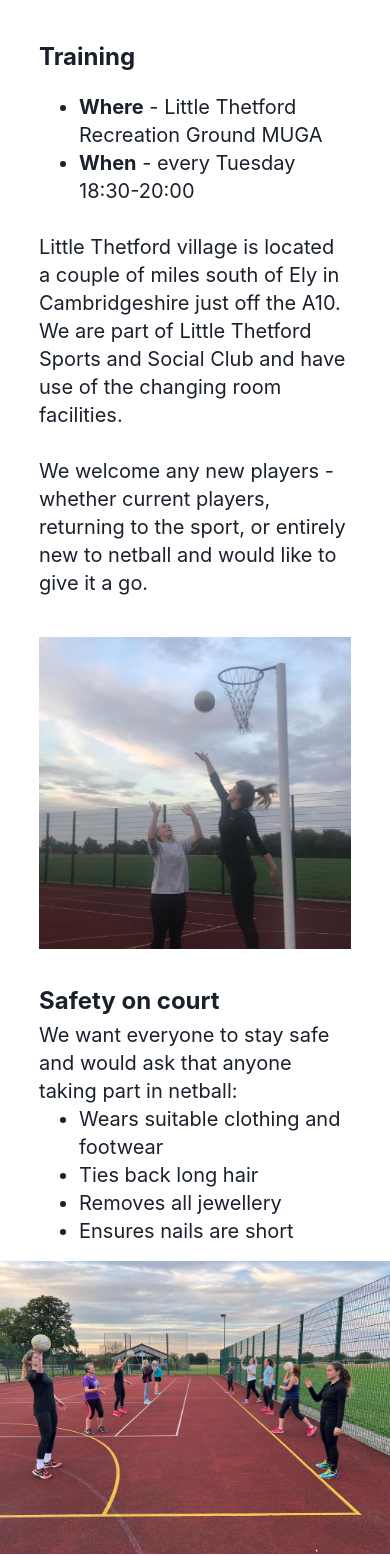
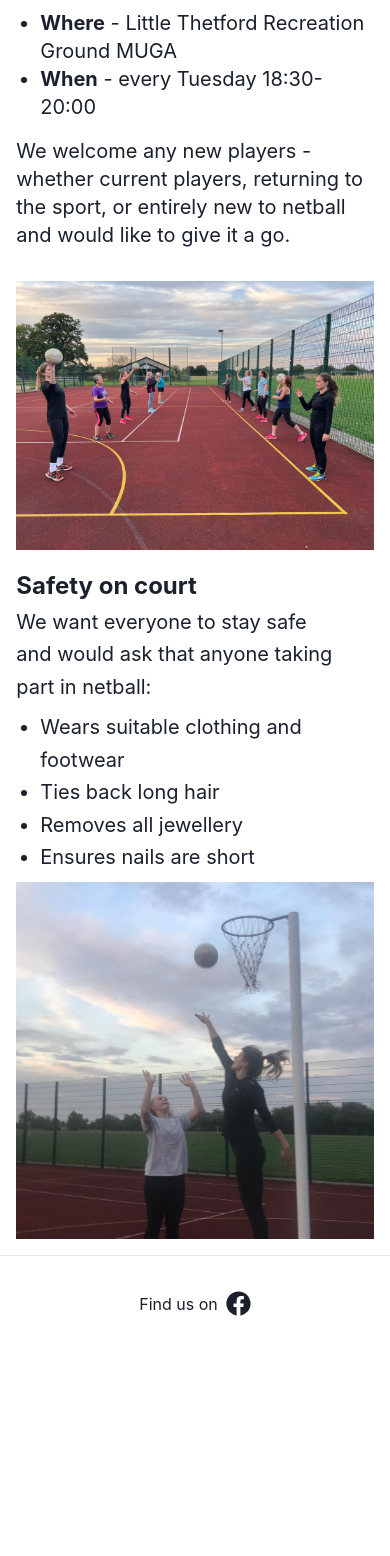
Before and after one commit to JamesArmer/little-thetford-netball-club, a Next.js app: page / in a window 390 px wide. Shown: the part 1073-2629 px from the top of the page. After the commit the page ends 2424 px from the top, so only its background shows below. Built offline with nearby package versions, Linux system fonts and the light colour scheme.

Commit message:
Mobile width expansion to 90%

```diff
--- a/pages/contact.tsx
+++ b/pages/contact.tsx
@@ -24,7 +24,7 @@ const Contact: NextPage = () => {
         <h1 className="text-4xl text-center font-bold text-blue-500 py-8">
           Contact Us
         </h1>
-        <div className="w-4/5 sm:w-3/5 py-2">
+        <div className="w-11/12 sm:w-3/5 py-2">
           <h2 className="text-2xl font-bold leading-10">Get in touch!</h2>
           <form className="py-2" onSubmit={formik.handleSubmit}>
             <label htmlFor="name">Name</label>
--- a/pages/fixtures.tsx
+++ b/pages/fixtures.tsx
@@ -14,7 +14,7 @@ const Fixtures: NextPage = () => {
         <h1 className="text-4xl text-center font-bold text-blue-500 py-8">
           Fixtures
         </h1>
-        <div className="w-4/5 sm:w-3/5 py-2">
+        <div className="w-11/12 sm:w-3/5 py-2">
           <h2 className="text-2xl font-bold leading-10">Winter League</h2>
           <p className="text-xl">
             Winter league matches are played at a central venue (currently
@@ -39,7 +39,7 @@ const Fixtures: NextPage = () => {
             </a>
           </p>
         </div>
-        <div className="flex w-4/5 sm:w-3/5 py-4">
+        <div className="flex w-11/12 sm:w-3/5 py-4">
           <div className="flex-auto pr-2">
             <Image
               src={cdnlPic}
@@ -51,7 +51,7 @@ const Fixtures: NextPage = () => {
             />
           </div>
         </div>
-        <div className="w-4/5 sm:w-3/5 py-2">
+        <div className="w-11/12 sm:w-3/5 py-2">
           <h2 className="text-2xl font-bold leading-10">Summer League</h2>
           <p className="text-xl">
             Summer league matches are played at a central venue (currently
@@ -77,7 +77,7 @@ const Fixtures: NextPage = () => {
             </a>
           </p>
         </div>
-        <div className="flex w-5/5 sm:w-3/5 py-2 sm:py-4">
+        <div className="flex w-11/12 sm:w-3/5 py-2 sm:py-4">
           <div className="flex-auto pr-2">
             <Image
               src={trainingPortrait2Pic}
@@ -99,14 +99,14 @@ const Fixtures: NextPage = () => {
             />
           </div>
         </div>
-        <div className="w-4/5 sm:w-3/5 py-2">
+        <div className="w-11/12 sm:w-3/5 py-2">
           <h2 className="text-2xl font-bold leading-10">England Netball</h2>
           <div>
             <p className="text-xl">
               In order to play in the leagues, players need to be registered
               with England Netball.
             </p>
-            <div className="m-auto py-6 w-4/5 sm:w-3/5">
+            <div className="m-auto py-6 w-11/12 sm:w-3/5">
               <Image
                 src={englandNetballPic}
                 alt="England Netball"
--- a/pages/index.tsx
+++ b/pages/index.tsx
@@ -9,10 +9,10 @@ const Home: NextPage = () => {
   return (
     <Layout>
       <div className="flex w-full flex-1 flex-col items-center justify-center sm:px-20 py-4">
-        <h1 className="w-4/5 sm:w-3/5 text-4xl text-center font-bold text-blue-500 py-8">
+        <h1 className="w-11/12 sm:w-3/5 text-4xl text-center font-bold text-blue-500 py-8">
           Welcome to Little Thetford Netball Club!
         </h1>
-        <div className="w-4/5 sm:w-3/5 py-2">
+        <div className="w-11/12 sm:w-3/5 py-2">
           <p className="text-xl">
             Little Thetford Netball Club welcomes players of all abilities and
             are always delighted to have new members. We are mostly adult
@@ -31,10 +31,9 @@ const Home: NextPage = () => {
             We also arrange occasional friendly matches with other local clubs.
           </p>
         </div>
-        <div className="sm:flex w-4/5 sm:w-3/5 py-6">
-          <div className="sm:flex-1 sm:pr-4">
+        <div className="w-11/12 sm:w-3/5 py-6">
           <h2 className="text-2xl font-bold leading-10">Training</h2>
-            <ul className="text-xl list-disc pl-10 pt-4">
+          <ul className="text-xl list-disc sm:pl-10 pl-6 pt-4">
             <li>
               <b>Where</b> - Little Thetford Recreation Ground MUGA
             </li>
@@ -42,20 +41,37 @@ const Home: NextPage = () => {
               <b>When</b> - every Tuesday 18:30-20:00
             </li>
           </ul>
-            <p className="text-xl">
-              <br />
-              Little Thetford village is located a couple of miles south of Ely
-              in Cambridgeshire just off the A10. We are part of Little Thetford
-              Sports and Social Club and have use of the changing room
-              facilities.
-              <br />
-              <br />
+          <p className="text-xl pt-4">
             We welcome any new players - whether current players, returning to
             the sport, or entirely new to netball and would like to give it a
             go.
           </p>
         </div>
-          <div className="sm:flex-1 sm:pl-4 m-auto pt-10 w-5/5 sm:w-2/5">
+        <div className="flex w-11/12 sm:w-3/5 py-2 sm:py-4">
+          <Image
+            src={landscapeTrainingPic1}
+            alt="Team Training"
+            layout="intrinsic"
+            height={1536}
+            width={2048}
+            quality={100}
+          />
+        </div>
+        <div className="sm:flex sm:w-3/5 w-11/12">
+          <div className="w-11/12 sm:w-3/5 py-2">
+            <h2 className="text-2xl font-bold leading-10">Safety on court</h2>
+            <p className="text-xl leading-relaxed">
+              We want everyone to stay safe and would ask that anyone taking
+              part in netball:
+            </p>
+            <ul className="text-xl list-disc sm:pl-10 pl-6 pt-2 leading-relaxed">
+              <li>Wears suitable clothing and footwear</li>
+              <li>Ties back long hair</li>
+              <li>Removes all jewellery</li>
+              <li>Ensures nails are short</li>
+            </ul>
+          </div>
+          <div className="sm:pl-4 sm:pt-14 sm:w-2/5 m-auto">
             <Image
               src={squareTrainingPic2}
               alt="Team Training"
@@ -66,29 +82,6 @@ const Home: NextPage = () => {
             />
           </div>
         </div>
-        <div className="w-4/5 sm:w-3/5 py-2">
-          <h2 className="text-2xl font-bold leading-10">Safety on court</h2>
-          <p className="text-xl">
-            We want everyone to stay safe and would ask that anyone taking part
-            in netball:
-          </p>
-          <ul className="text-xl list-disc pl-10">
-            <li>Wears suitable clothing and footwear</li>
-            <li>Ties back long hair</li>
-            <li>Removes all jewellery</li>
-            <li>Ensures nails are short</li>
-          </ul>
-        </div>
-        <div className="flex w-5/5 sm:w-3/5 py-2 sm:py-4">
-          <Image
-            src={landscapeTrainingPic1}
-            alt="Netball Goal"
-            layout="intrinsic"
-            height={1536}
-            width={2048}
-            quality={100}
-          />
-        </div>
       </div>
     </Layout>
   );
--- a/pages/news.tsx
+++ b/pages/news.tsx
@@ -13,7 +13,7 @@ const News: NextPage = () => {
         <h1 className="text-4xl text-center font-bold text-blue-500 py-8">
           News
         </h1>
-        <div className="w-4/5 sm:w-3/5 py-4">
+        <div className="w-11/12 sm:w-3/5 py-2">
           <h2 className="text-2xl font-bold leading-10">
             Winter League 2021/22
           </h2>
@@ -23,7 +23,7 @@ const News: NextPage = () => {
             division 4.
           </p>
         </div>
-        <div className="flex w-5/5 sm:w-3/5 py-2 sm:py-4">
+        <div className="flex w-11/12 sm:w-3/5 py-2 sm:py-4">
           <div className="flex-auto pr-2">
             <Image
               src={teamMiniProsecco2}
@@ -35,14 +35,14 @@ const News: NextPage = () => {
             />
           </div>
         </div>
-        <div className="w-4/5 sm:w-3/5 py-4">
+        <div className="w-11/12 sm:w-3/5 py-4">
           <h2 className="text-2xl font-bold leading-10">Summer League 2022</h2>
           <p className="text-xl">
             This year we were placed in division C and were pleased to finish in
             the top half of the division, coming fourth.
           </p>
         </div>
-        <div className="flex w-5/5 sm:w-3/5 py-2 sm:py-4">
+        <div className="flex w-11/12 sm:w-3/5 py-2 sm:py-4">
           <div className="flex-auto pr-2">
             <Image
               src={teamSummerLeaguePic}
@@ -54,7 +54,7 @@ const News: NextPage = () => {
             />
           </div>
         </div>
-        <div className="w-4/5 sm:w-3/5 py-6">
+        <div className="w-11/12 sm:w-3/5 py-6">
           <h2 className="text-2xl font-bold leading-10">Georgie Heaton</h2>
           <p className="text-xl">
             We owe Georgie a great debt of gratitude in setting up the club 14
@@ -73,7 +73,7 @@ const News: NextPage = () => {
             height={512}
             width={384}
             quality={100}
-            className={"h-auto w-4/5"}
+            className={"h-auto w-11/12"}
           />
         </div>
       </div>
```
Also changed, not shown: pages/the-club.tsx (+9 -9 lines). Lines whose indentation alone changed are shown as unchanged.
